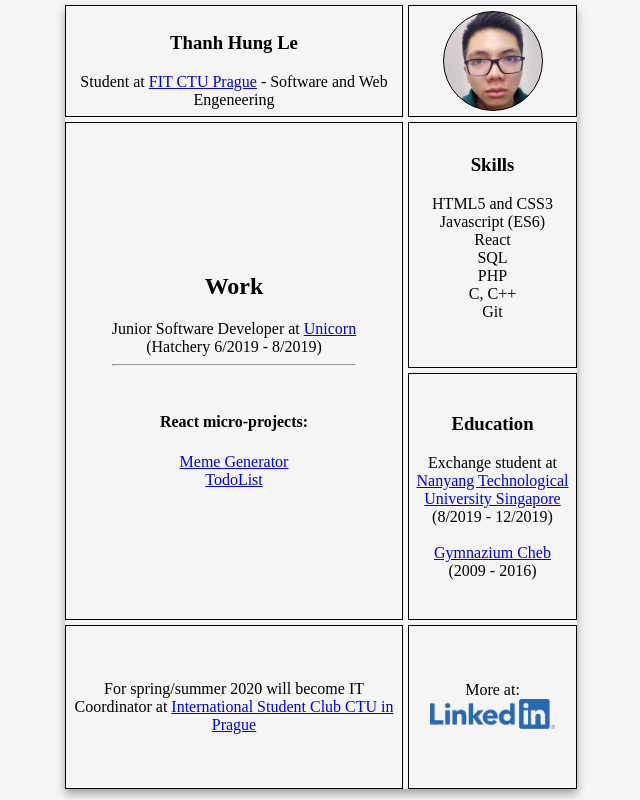
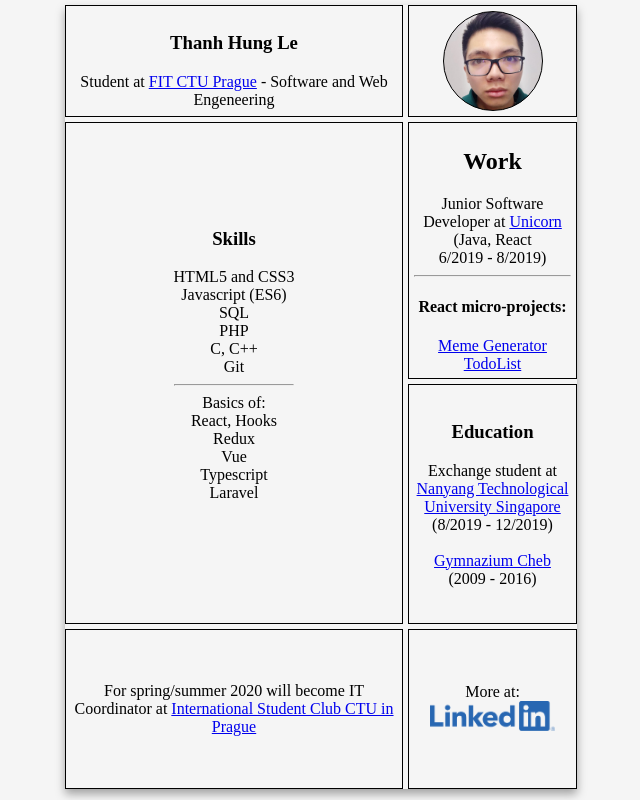
Before and after one commit to Sid0rr0/personalWeb, a React (Create React App) app: page / in a window 1280 px wide. Shown: the whole page, without its empty margins (319-959 px from the left). Built offline with nearby package versions, Linux system fonts and the light colour scheme.

Commit message:
swapped skills and jobs

```diff
--- a/src/components/Home.js
+++ b/src/components/Home.js
@@ -20,29 +20,36 @@ function Home() {
             <section className="grid-area skills">
                 <div className="centred-wrapper">
                     <div className="centred">
-                        <h3>Skills</h3>
-                        <ul className="skill_list">
-                            <li>HTML5 and CSS3</li>
-                            <li>Javascript (ES6)</li>
-                            <li>React</li>
-                            <li>SQL</li>
-                            <li>PHP</li>
-                            <li>C, C++</li>
-                            <li>Git</li>
-                        </ul>
+                    <h2>Work</h2>
+                        Junior Software Developer at <a href="https://unicorn.com/cs/">Unicorn</a> <br/>
+                        (Java, React <br /> 6/2019 - 8/2019)
+                        <hr />
+                        <h4>React micro-projects:</h4>
+                        <Link to='/MemeGenerator'> Meme Generator </Link> <br/>
+                        <Link to='/TodoList'> TodoList </Link>
                     </div>
                 </div>
             </section>
             <section className="grid-area work">
             <div className="centred-wrapper">
                     <div className="centred">
-                        <h2>Work</h2>
-                        Junior Software Developer at <a href="https://unicorn.com/cs/">Unicorn</a> <br/>
-                        (Hatchery 6/2019 - 8/2019)
-                        <hr /> <br />
-                        <h4>React micro-projects:</h4>
-                        <Link to='/MemeGenerator'> Meme Generator </Link> <br/>
-                        <Link to='/TodoList'> TodoList </Link>
+                    <h3>Skills</h3>
+                        <ul className="skill_list">
+                            <li>HTML5 and CSS3</li>
+                            <li>Javascript (ES6)</li>
+                            <li>SQL</li>
+                            <li>PHP</li>
+                            <li>C, C++</li>
+                            <li>Git</li>
+                            <hr />
+                            <li>Basics of:</li>
+                            <li>React, Hooks</li>
+                            <li>Redux</li>
+                            <li>Vue</li>
+                            <li>Typescript</li>
+                            <li>Laravel</li>
+                        </ul>
+
                     </div>
                 </div>
             </section>
```
Also changed, not shown: 1 other file (tests, documents, lock files or other folders).
